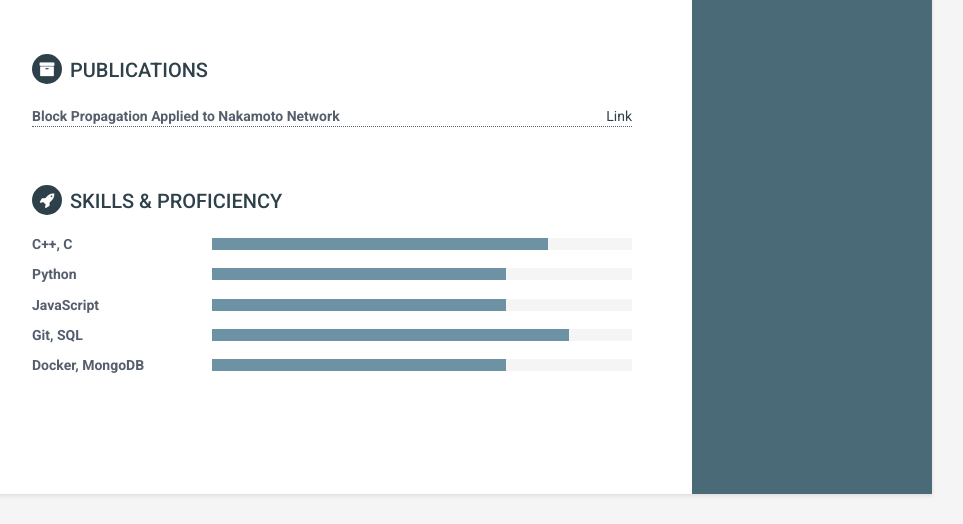
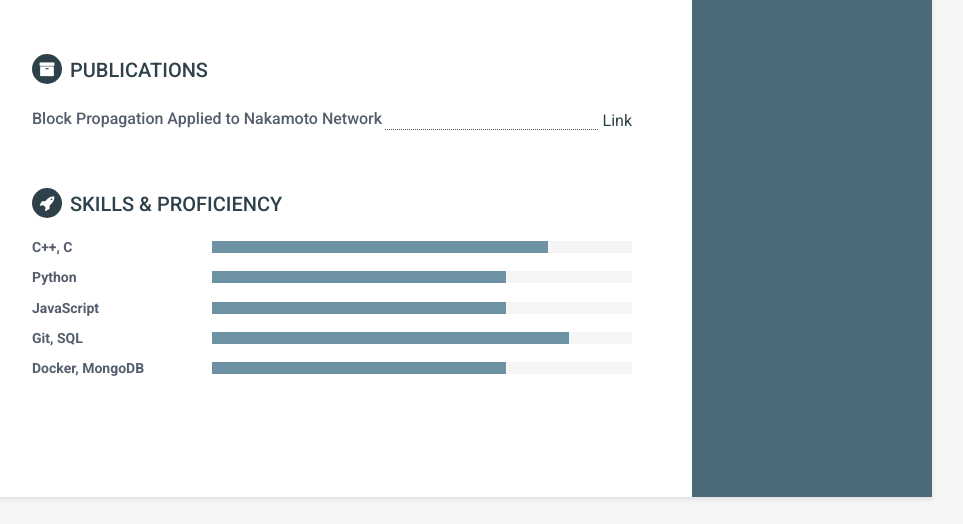
Before and after one commit to nakulchawla09/jite.sh, a Jekyll site: the page built from resume.html, in a window 1280 px wide. Shown: the part 1277-1801 px from the top of the page, without its empty margins (188-1151 px from the left). Built offline with Jekyll 4.4.1, drawn with Linux system fonts in a browser that asks for light colours.

Commit message:
Change styling

```diff
--- a/_includes/publications.html
+++ b/_includes/publications.html
@@ -1,7 +1,7 @@
 {% if site.data.publications %}
 <section class="section publications-section">
 
-  <h2 class="section-title"><i class="fa fa-archive"></i>publications</h2>
+  <h2 class="section-title"><i class="fa fa-archive"></i>Publications</h2>
 
   {% for intro in site.data.publications %}
   <div class="intro">
@@ -13,9 +13,9 @@
     <div class="item">
 
       {% if publication.title_right %}
-      <div class='per-publication-title dotted-line'>
+      <div class='per-project-title dotted-line'>
       {% else %}
-      <div class='per-publication-title'>
+      <div class='per-project-title'>
       {% endif %}
           <span style='padding-right: 2px'><strong>{{ publication.title }}</strong></span>
           {% if publication.title_right %}
@@ -24,7 +24,7 @@
       </div>
 
       {% if publication.tagline %}
-      <div class="publication-tagline">{{ publication.tagline }}</div>
+      <div class="project-tagline">{{ publication.tagline }}</div>
       {% endif %}
 
     </div><!--//item-->
```
